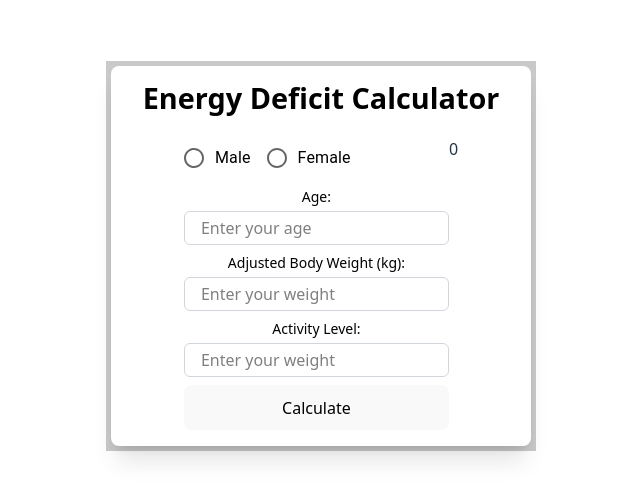
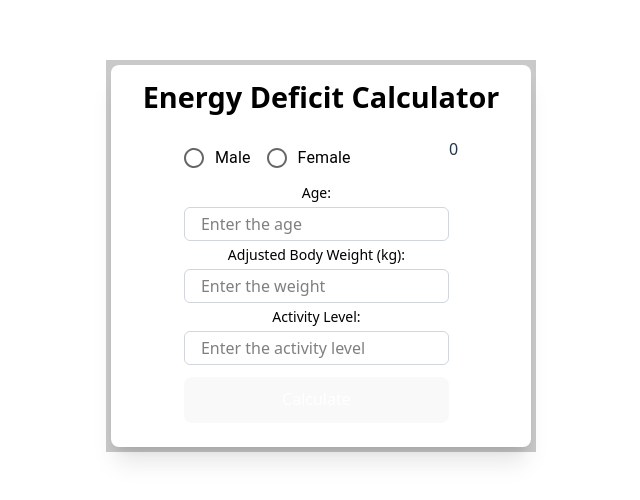
Before and after one commit to vincent-wijaya/BMRCalculatorExtension, a React (Vite) app: page / in a window 1280 px wide. Shown: the part 144-644 px from the top of the page, without its empty margins (319-959 px from the left). Built offline with nearby package versions, Linux system fonts and the light colour scheme.

Commit message:
Add input validation and error display

```diff
--- a/src/App.tsx
+++ b/src/App.tsx
@@ -1,4 +1,4 @@
-import { DEFICIT, MAX_ACTIVITY_LEVEL, MIN_ACTIVITY_LEVEL } from "./constants";
+import { DEFICIT, MAX_ACTIVITY_LEVEL, MIN_ACTIVITY_LEVEL, MIN_AGE } from "./constants";
 import "./App.css";
 import { useState } from "react";
 import { FormControl, FormControlLabel, Radio, RadioGroup } from "@mui/material";
@@ -9,21 +9,40 @@ function App() {
   const [sex, setSex] = useState<Sex>();
   const [age, setAge] = useState<number>();
   const [weight, setWeight] = useState<number>();
-  const [activityLevelMultiplier, setActivityLevelMultiplier] = useState<number>();
+  const [activityLevel, setActivityLevel] = useState<number>();
   const [bmr, setBmr] = useState<number>(0);
   const [energyRequirement, setEnergyRequirement] = useState<number>(0);
   const [energyRequirementSubtracted, setEnergyRequirementSubtracted] = useState<number>(0);
+  const [errors, setErrors] = useState<string[]>([]);
+
+  const validate = (): boolean => {
+    const currentErrors: string[] = [];
+
+    if (!sex || !age || !weight || !activityLevel) {
+      currentErrors.push('Missing fields');
+      setErrors(currentErrors);
+      return false;
+    }
+
+    if (age < 18) {
+      currentErrors.push('Age must be above 18');
+    }
+
+    if (activityLevel < MIN_ACTIVITY_LEVEL || activityLevel > MAX_ACTIVITY_LEVEL) {
+      currentErrors.push(`Activity Level must be between ${MIN_ACTIVITY_LEVEL} and ${MAX_ACTIVITY_LEVEL}`);
+    }
+
+    setErrors(currentErrors);
+    return errors.length === 0;
+  }
 
   const handleSubmit = () => {
-    if (!sex || !age || !weight || !activityLevelMultiplier) {
-      alert("Please fill in all fields.");
-      return;
-    }
+    if (!validate()) return;
 
-    const bmr = calculateBMR(age, weight, sex);
+    const bmr = calculateBMR(age!, weight!, sex!);
     setBmr(Math.round(bmr));
 
-    const energyRequirement = calculateEnergyRequirement(bmr, activityLevelMultiplier);
+    const energyRequirement = calculateEnergyRequirement(bmr, activityLevel!);
     setEnergyRequirement(Math.round(energyRequirement));
 
     const energyRequirementSubtracted = calculateEER(energyRequirement);
@@ -42,7 +61,7 @@ function App() {
         <h1 className="font-bold text-black mb-6 text-center">
           Energy Deficit Calculator
         </h1>
-        <FormControl className="space-y-2 text-black">
+        <FormControl className="space-y-1 text-black">
           <RadioGroup
             value={sex}
             row
@@ -66,15 +85,15 @@ function App() {
               type="number"
               id="age"
               name="age"
+              min={MIN_AGE}
               required
               className="w-full px-4 py-1 text-black rounded-md border border-gray-300 bg-white focus:outline-none focus:ring-2 focus:ring-blue-500 focus:border-transparent"
-              placeholder="Enter your age"
+              placeholder="Enter the age"
               onChange={(e) => setAge(Number(e.target.value))}
             />
           </div>
 
-          <div className="flex items-center gap-1">
-            <div className="space-y-1 flex-1">
+          <div className="space-y-1">
             <label
               htmlFor="weight"
               className="block text-sm font-medium text-black"
@@ -89,10 +108,9 @@ function App() {
               color=""
               required
               className="w-full text-black px-4 py-1 rounded-md border border-gray-300 bg-white focus:outline-none focus:ring-2 focus:ring-blue-500 focus:border-transparent"
-                placeholder="Enter your weight"
+              placeholder="Enter the weight"
               onChange={(e) => setWeight(Number(e.target.value))}
             />
-            </div>
           </div>
 
           <div className="space-y-1">
@@ -103,7 +121,7 @@ function App() {
               Activity Level:
             </label>
             <input
-              value={activityLevelMultiplier}
+              value={activityLevel}
               type="number"
               id="activity-level"
               name="weight"
@@ -112,18 +130,30 @@ function App() {
               max={MAX_ACTIVITY_LEVEL}
               required
               className="w-full text-black px-4 py-1 rounded-md border border-gray-300 bg-white focus:outline-none focus:ring-2 focus:ring-blue-500 focus:border-transparent"
-              placeholder="Enter your weight"
-              onChange={(e) => setActivityLevelMultiplier(Number(e.target.value))}
+              placeholder="Enter the activity level"
+              onChange={(e) => setActivityLevel(Number(e.target.value))}
             />
           </div>
 
           <button
             type="submit"
             onClick={handleSubmit}
-            className="w-full bg-blue-500 hover:bg-blue-600 text-black font-semibold py-2.5 rounded-md transition-colors duration-300"
+            className="w-full bg-blue-500 hover:bg-blue-600 text-white font-bold text-lg my-2 py-2.5 rounded-md transition-colors duration-300"
           >
             Calculate
           </button>
+
+          <div>
+            {errors.length > 0 && (
+              <div className="text-red-500">
+                {
+                  errors.map((error, index) => (
+                    <p key={index}>{error}</p>
+                  ))
+                }
+              </div>
+            )}
+          </div>
         </FormControl>
         {
           bmr && energyRequirement && energyRequirementSubtracted && (
```
Lines whose indentation alone changed are shown as unchanged.
